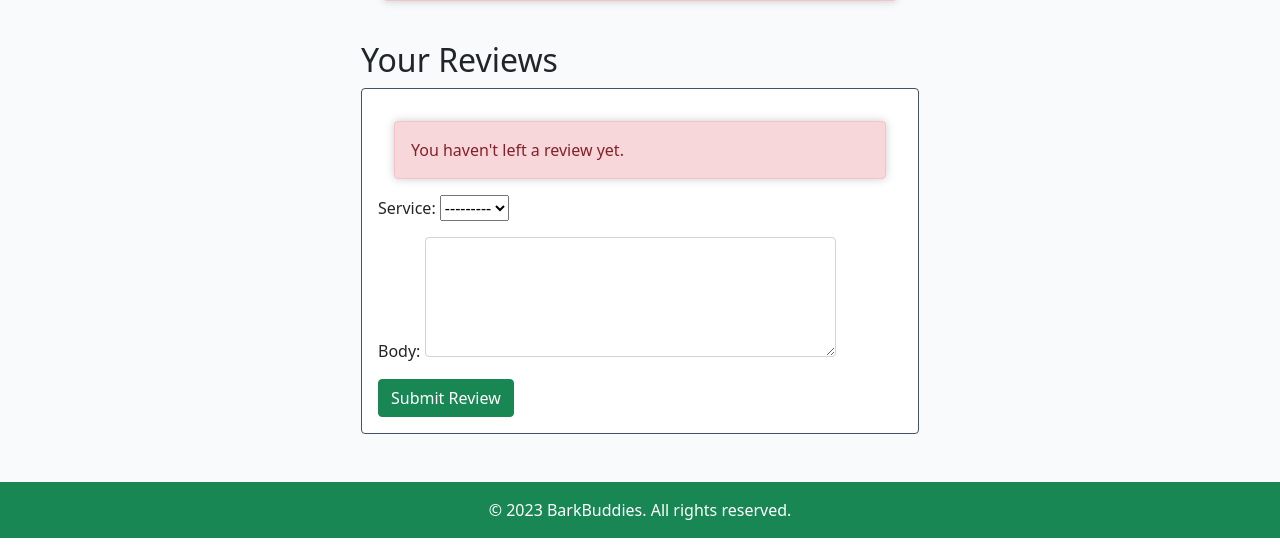
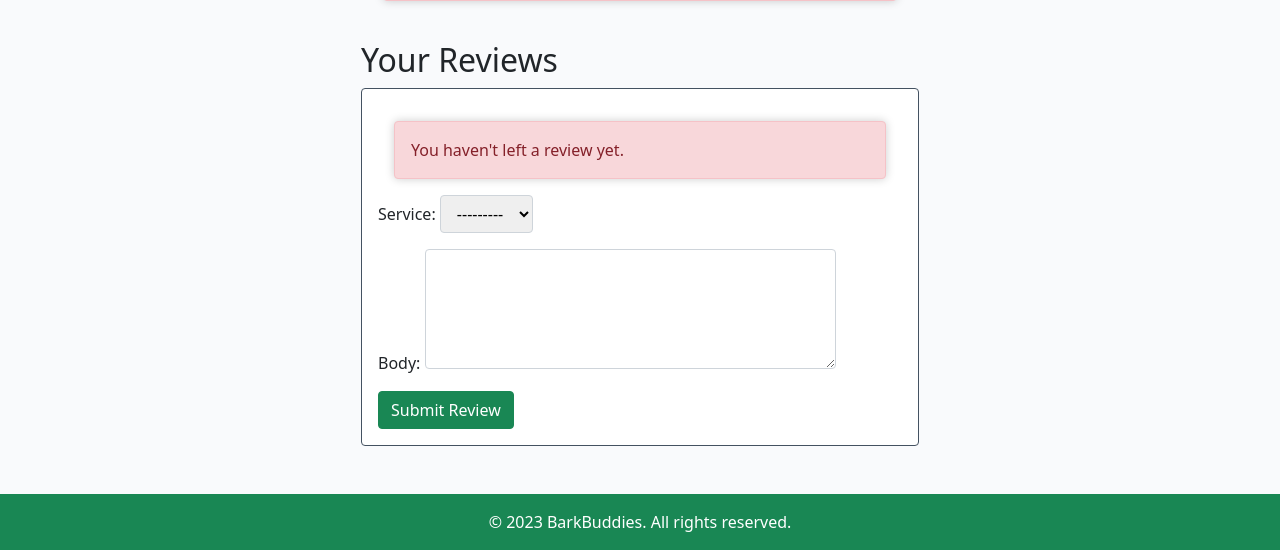
Before and after one commit to DietkeSt/bark-buddies, a Django app: page /bookings/ in a window 1280 px wide. Shown: the part 345-895 px from the top of the page. Run offline with Django 3.2, Linux system fonts and the light colour scheme; the visitor is signed in with stand-in values (Sample User, id 1); data that the repository does not hold is empty; some libraries are stand-ins or nearby versions.

Commit message:
Style select options

```diff
--- a/static/css/style.css
+++ b/static/css/style.css
@@ -90,7 +90,8 @@ main {
 /* forms */
 
 textarea,
-input {
+input,
+select {
     max-height: 7.5em;
     border-radius: 0.25rem;
     border: 1px solid #ced4da;
@@ -248,7 +249,7 @@ form.signup input {
 
 #bookingModal #bookingForm input[type="text"],
 #bookingModal #bookingForm input[type="date"],
-#bookingModal #bookingForm input[type="time"],
+#bookingModal #bookingForm select,
 #bookingModal #bookingForm textarea {
     width: 100%;
 }
```
